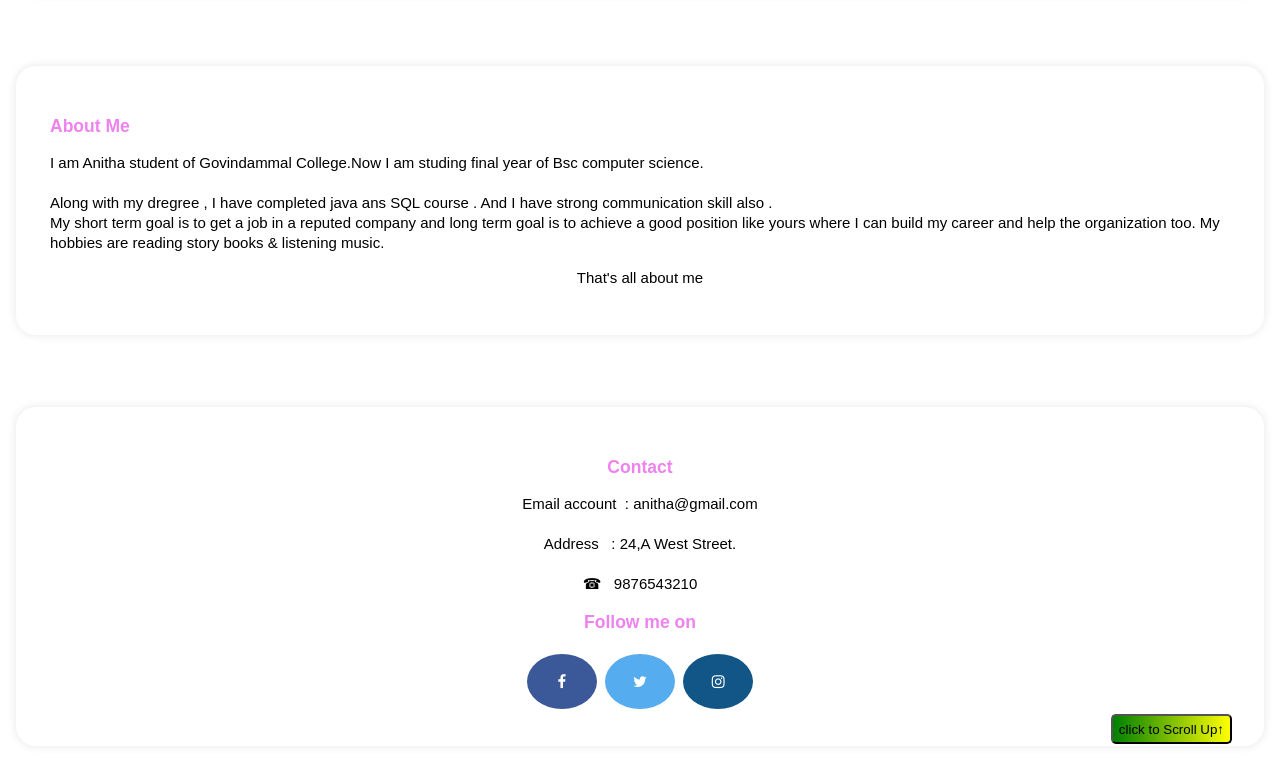
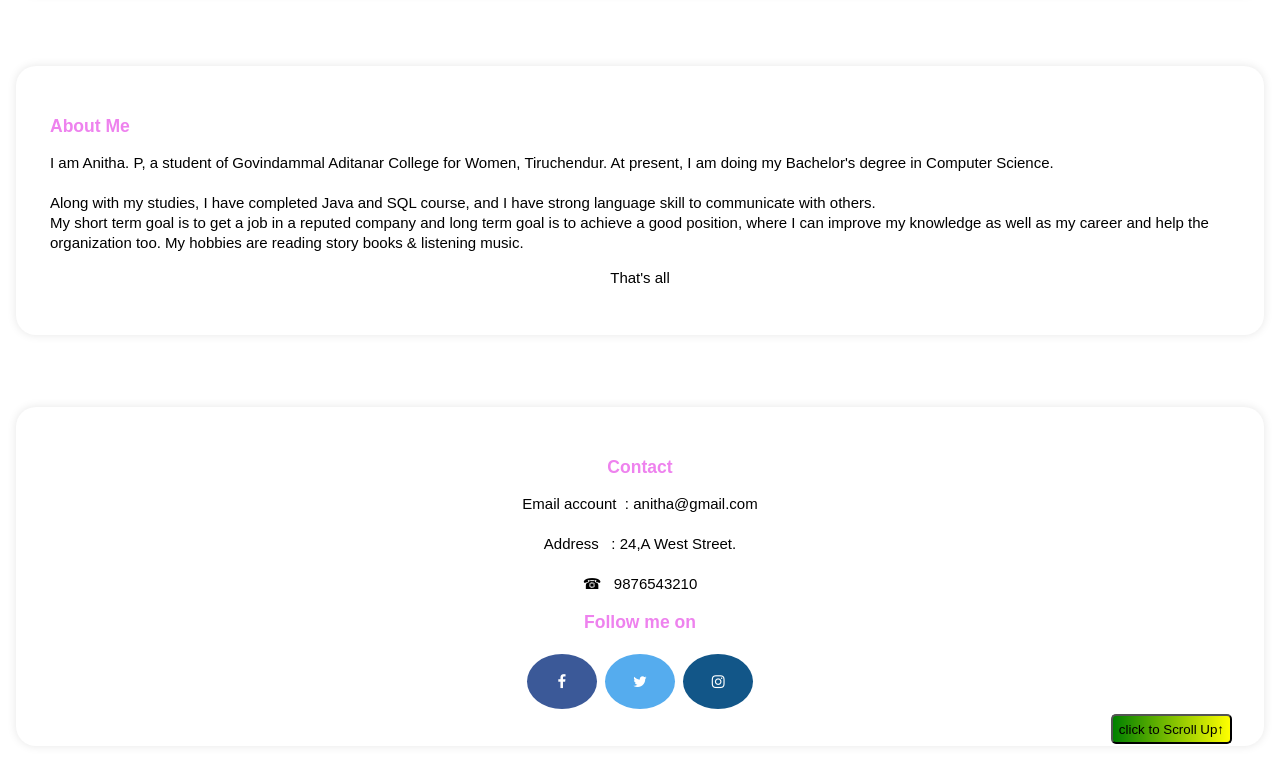
Before and after one commit to AnithaParimalan/MyProfile, a plain HTML site: page index.html in a window 1280 px wide. Shown: the part 1173-1932 px from the top of the page. Drawn offline with Linux system fonts and the light colour scheme.

Commit message:
Add files via upload

```diff
--- a/index.html
+++ b/index.html
@@ -64,12 +64,11 @@
 <section id="section">
     <div id="about">
     <h3>About Me</h3>
-    <p> I am Anitha student of Govindammal College.Now I am studing final year of Bsc computer science.<br><br>
-        Along with my dregree , I have completed java ans SQL course . And I have strong communication skill
-        also . <br>My short term goal is to get a job in a reputed company and long term goal is to achieve
-        a good position like yours where I can build my career and help the organization too.
+    <p> I am Anitha. P, a student of Govindammal Aditanar College for Women, Tiruchendur. At present, I am doing my Bachelor's degree in Computer Science.<br><br>
+        Along with my studies, I have completed Java and SQL course, and I have strong language skill to communicate with others. <br>My short term goal is to get a job in a reputed company and long term goal is to achieve
+        a good position, where I can improve my knowledge as well as my career and help the organization too.
         My hobbies are reading story books & listening music.<br>
-        <center>That's all about me</center>
+        <center>That's all</center>
 
     </p>
     </div>
```
